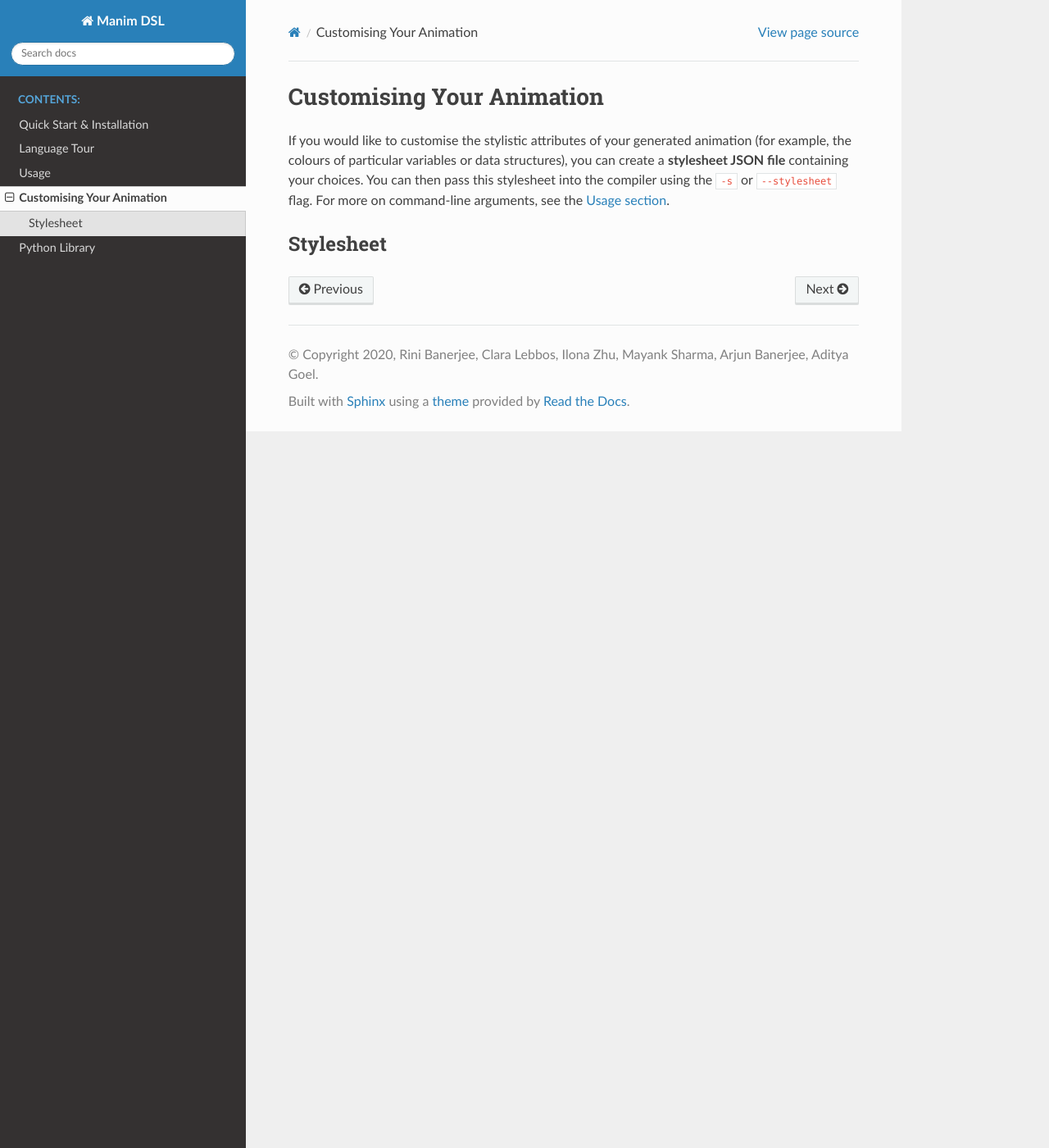
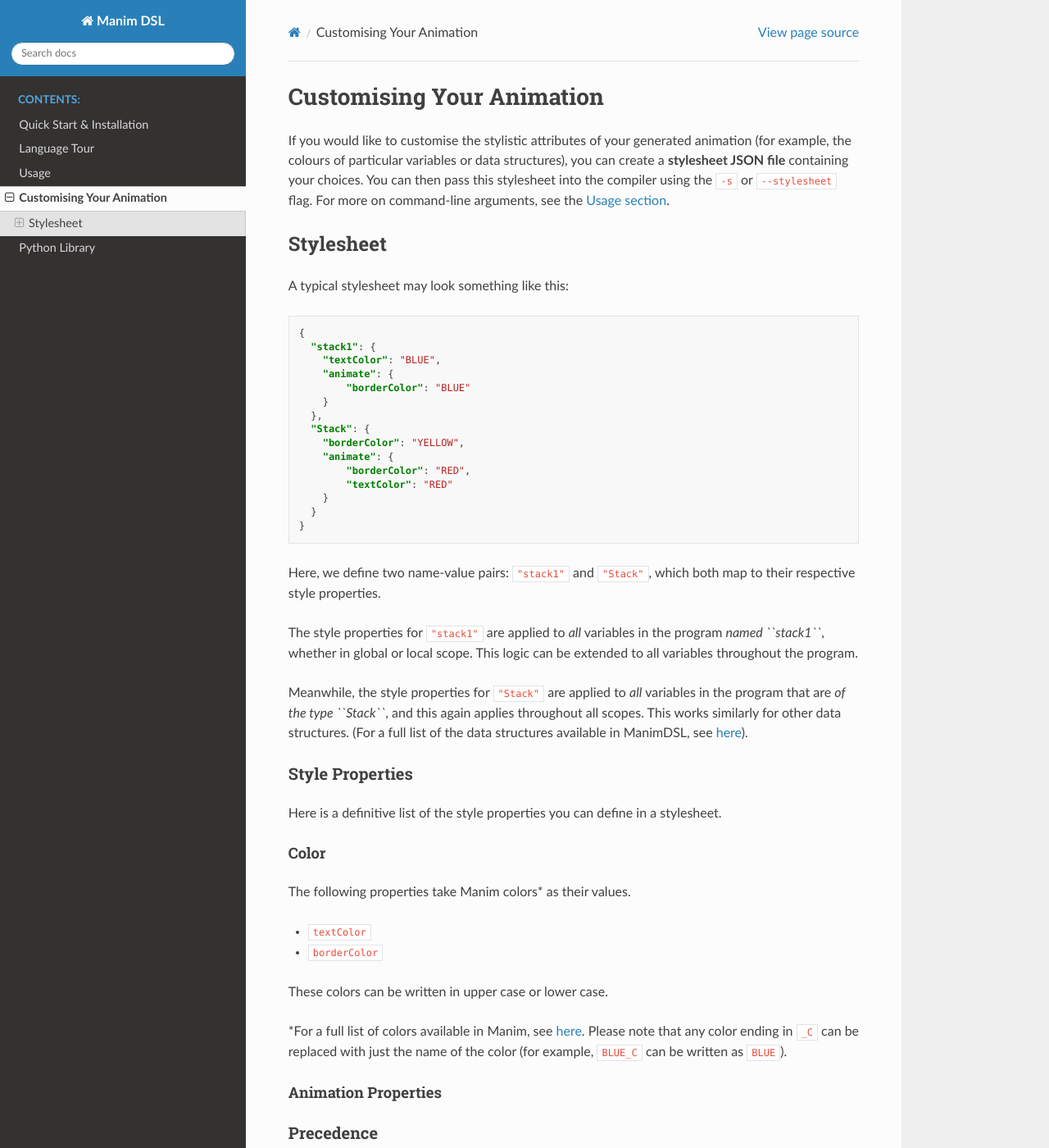
Before and after one commit to VAlgoLang/valgolang.github.io, a Sphinx documentation site: the page built from source/customisation.rst, in a window 1280 px wide and 1400 px high. Shown: the whole window at 82% size. Built offline with Sphinx 7.4.7 and the Read the Docs theme 2.0.0, drawn with Linux system fonts in a browser that asks for light colours.

Commit message:
Continued adding to customisation

```diff
--- a/source/customisation.rst
+++ b/source/customisation.rst
@@ -8,3 +8,54 @@ You can then pass this stylesheet into the compiler using the ``-s`` or ``--styl
 
 Stylesheet
 ----------
+
+A typical stylesheet may look something like this:
+
+.. code:: json
+
+    {
+      "stack1": {
+        "textColor": "BLUE",
+        "animate": {
+            "borderColor": "BLUE"
+        }
+      },
+      "Stack": {
+        "borderColor": "YELLOW",
+        "animate": {
+            "borderColor": "RED",
+            "textColor": "RED"
+        }
+      }
+    }
+
+Here, we define two name-value pairs: ``"stack1"`` and ``"Stack"``, which both map to their respective style properties.
+
+The style properties for ``"stack1"`` are applied to *all* variables in the program *named ``stack1``*, whether in global or local scope. This logic can be extended to all variables throughout the program.
+
+Meanwhile, the style properties for ``"Stack"`` are applied to *all* variables in the program that are *of the type ``Stack``*, and this again applies throughout all scopes. This works similarly for other data structures. (For a full list of the data structures available in ManimDSL, see :ref:`here <data_structures>`).
+
+Style Properties
+^^^^^^^^^^^^^^^^
+
+Here is a definitive list of the style properties you can define in a stylesheet.
+
+Color
+~~~~~~~
+
+The following properties take Manim colors* as their values.
+
+* ``textColor``
+* ``borderColor``
+
+These colors can be written in upper case or lower case.
+
+\*For a full list of colors available in Manim, see `here <https://github.com/3b1b/manim/blob/99952067c1a399e15a197310d35a39bb2864b1af/manimlib/constants.py#L199>`_. Please note that any color ending in ``_C`` can be replaced with just the name of the color (for example, ``BLUE_C`` can be written as ``BLUE``).
+
+Animation Properties
+~~~~~~~~~~~~~~~~~~~~~
+
+
+
+Precedence
+^^^^^^^^^^^
```
Also changed, not shown: source/tutorial.rst (+6 -1 lines).
